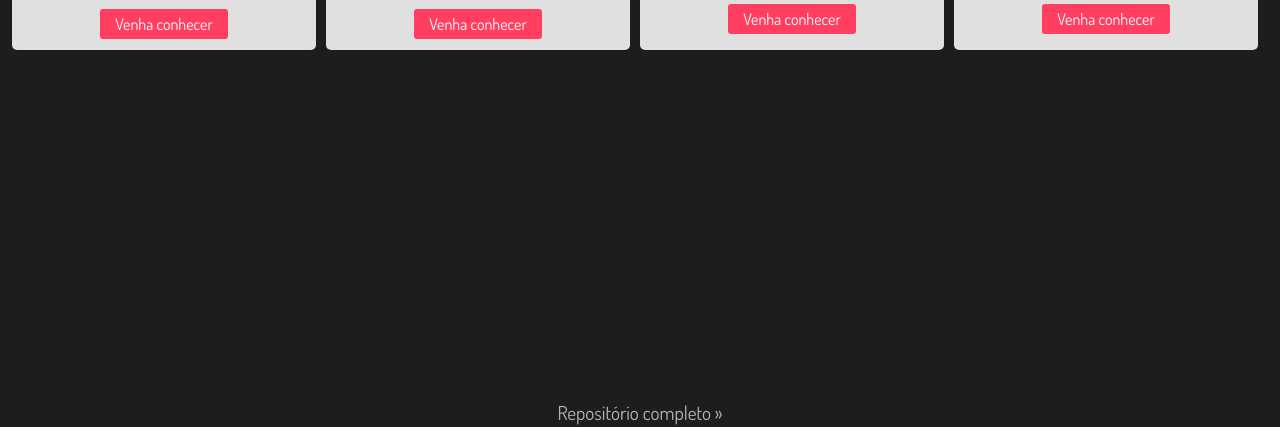
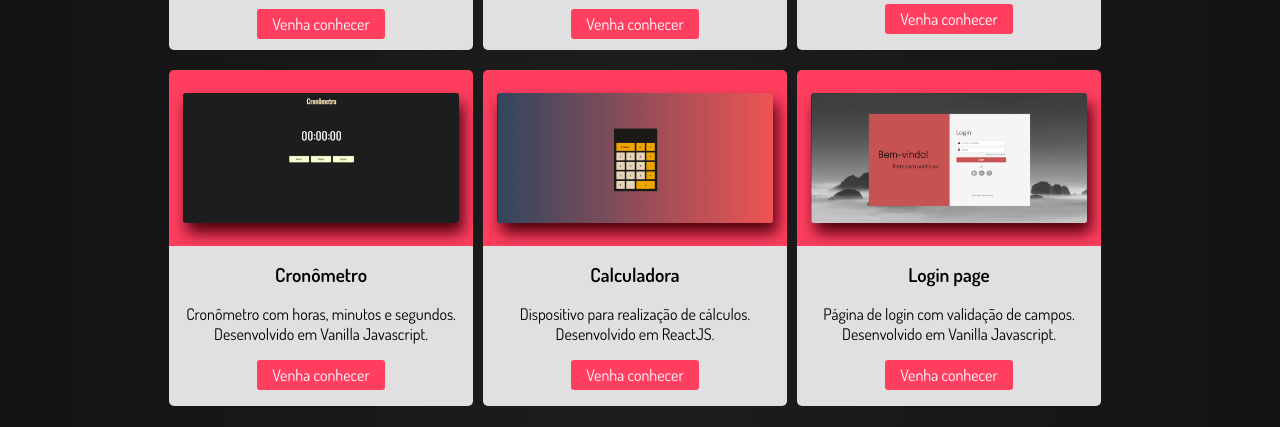
Before and after one commit to victordunaivits/portfolio2.0, a React (Create React App) app: page / in a window 1280 px wide. Shown: the part 1844-2271 px from the top of the page. Built offline with nearby package versions, Linux system fonts and the light colour scheme.

Commit message:
inclusão de projetos e alteração na section de projetos

```diff
--- a/src/components/Contato/Formulario/formulario.css
+++ b/src/components/Contato/Formulario/formulario.css
@@ -51,13 +51,14 @@ input {
 
 textarea {
     resize: none;
-    margin-bottom: 10px;
+    margin-bottom: 0px;
     height: 10rem;
 }
 
 .btn-enviar {
     cursor: pointer;
     background: #FB485E;
+    margin-top: 10px;
     height: 2.5rem;
     font-size: 1rem;
     font-weight: 600;
--- a/src/components/Contato/contato.css
+++ b/src/components/Contato/contato.css
@@ -1,5 +1,5 @@
 .container__contato {
-    height: 36rem;
+    height: 37rem;
     display: flex;
     flex-direction: column;
     align-items: center;
--- a/src/components/Projetos/Card/card.css
+++ b/src/components/Projetos/Card/card.css
@@ -72,9 +72,10 @@
     transform: scale(1.1);
 }
 
+
 @media (max-width: 675px) {
     .card {
-        margin-bottom: 0;
+        margin-bottom: 10px;
     }
 
     .imagem__card, .conteudo__card {
--- a/src/components/Projetos/Projetos.jsx
+++ b/src/components/Projetos/Projetos.jsx
@@ -32,7 +32,7 @@ function Projetos() {
     <section className="container__projetos" id='projetos'>
       <Titulo title="Projetos" />
 
-      <div data-aos="zoom-out-right" className="container__cards">
+      <div data-aos="slide-up" className="container__cards">
         <Home data={data} />
       </div>
 
--- a/src/components/Projetos/data.js
+++ b/src/components/Projetos/data.js
@@ -2,36 +2,57 @@ const projetos = [
   {
     id: 1,
     title: "Netflix Clone",
-    descricao: "Projeto clone do aplicativo web Netflix. Desenvolvido em ReactJS com integração da API TheMovieDB.",
+    descricao:
+      "Projeto clone do aplicativo web Netflix. Desenvolvido em ReactJS com integração da API TheMovieDB.",
     img: require("./gifs/netflix.gif"),
     url: "https://github.com/victordunaivits/netflix",
-    linkProjeto: 'https://netflix-azure-three.vercel.app/'
+    linkProjeto: "https://netflix-azure-three.vercel.app/",
   },
   {
     id: 2,
     title: "Weather App",
-    descricao: "App para consulta de climas do mundo. Desenvolvido em ReactJS com integração da API OpenWeather.",
+    descricao:
+      "App para consulta de climas do mundo. Desenvolvido em ReactJS com integração da API OpenWeather.",
     img: require("./gifs/weather.gif"),
     url: "https://github.com/victordunaivits/weather-app",
-    linkProjeto: 'https://weather-react-eosin.vercel.app/',
+    linkProjeto: "https://weather-react-eosin.vercel.app/",
   },
   {
     id: 3,
     title: "To-do List",
-    descricao: "Lista para organização de tarefas. Desenvolvido em Vanilla Javascript.",
+    descricao:
+      "Lista para organização de tarefas. Desenvolvido em Vanilla Javascript.",
     img: require("./gifs/todo.gif"),
     url: "https://github.com/victordunaivits/todo-list",
-    linkProjeto: 'https://todo-list-inky-omega.vercel.app/'
+    linkProjeto: "https://todo-list-inky-omega.vercel.app/",
   },
   {
     id: 4,
     title: "Cronômetro",
-    descricao: "Cronômetro com horas, minutos e segundos. Desenvolvido em Vanilla Javascript.",
+    descricao:
+      "Cronômetro com horas, minutos e segundos. Desenvolvido em Vanilla Javascript.",
     img: require("./gifs/cronometro.gif"),
     url: "https://github.com/victordunaivits/cronometro-js",
-    linkProjeto: 'https://cronometro-js-sigma.vercel.app/'
+    linkProjeto: "https://cronometro-js-sigma.vercel.app/",
+  },
+  {
+    id: 5,
+    title: "Calculadora",
+    descricao:
+      "Dispositivo para realização de cálculos. Desenvolvido em ReactJS.",
+    img: require("./gifs/calculadora.gif"),
+    url: "https://github.com/victordunaivits/calculadora",
+    linkProjeto: "https://calculadora-gold.vercel.app/",
   },
 
+  {
+    id: 6,
+    title: "Login page",
+    descricao: "Página de login com validação de campos. Desenvolvido em Vanilla Javascript.",
+    img: require("./gifs/login.gif"),
+    url: "https://github.com/victordunaivits/login",
+    linkProjeto: "https://login-sable.vercel.app/",
+  },
 ];
 
 export default projetos;
--- a/src/components/Projetos/projetos.css
+++ b/src/components/Projetos/projetos.css
@@ -1,10 +1,11 @@
 .container__projetos {
     width: 100%;
-    height: 35rem;
     display: flex;
     flex-direction: column;
     justify-content: center;
     align-items: center;
+    padding-left: 60px;
+    padding-right: 60px;
 }
 
 .container__cards {
@@ -24,7 +25,7 @@
 
 .link__repositorio:hover {
     color: #fff;
-    transform: scale(1.05);
+    font-size: 20px;
 }
 
 .link__repositorio:hover .seta {
@@ -32,14 +33,16 @@
     left: 5px;
 }
 
-@media (max-width: 1335px) {
+@media (max-width: 770px) {
     .container__projetos {
-        height: 54rem;
+        padding-left: 0px;
+        padding-right: 0px;
     }
 }
 
 @media (max-width: 675px) {
     .link__repositorio {
-        margin-bottom: 15px;
+        margin-top: 10px;
+        margin-bottom: 10px;
     }
 }
--- a/src/index.css
+++ b/src/index.css
@@ -11,7 +11,8 @@ html {
   height: 100%;
   width: 100%;
   font-family: 'Dosis', sans-serif;
-  background: #1D1D1D;
+  /* background: #1D1D1D; */
+  background: linear-gradient(90deg, #131313, #1d1d1d, #131313);
   color: #fff;
 }
 
```
Also changed, not shown: src/components/Projetos/gifs/calculadora.gif (added).
